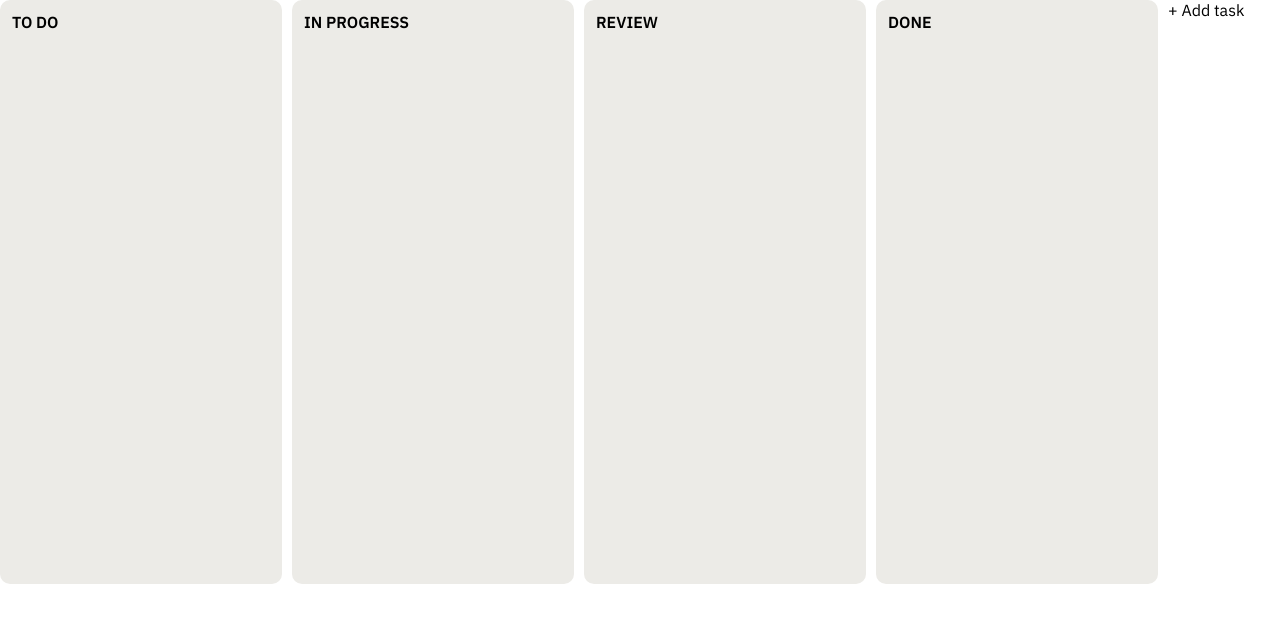
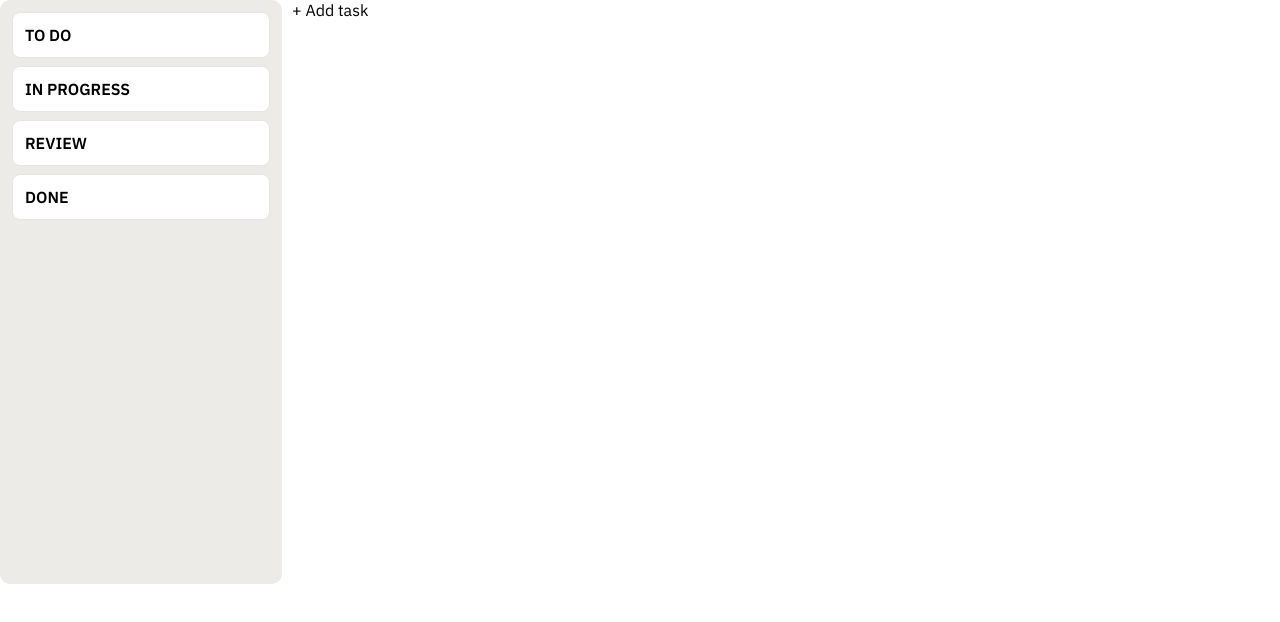
Before and after one commit to makzylinski/TaskFlow, an Angular app in the folder task-flow-frontend/: page / in a window 1280 px wide. Shown: the top 622 px of the page. Built offline with nearby package versions, Linux system fonts and the light colour scheme.

Commit message:
drag and drop

```diff
--- a/task-flow-frontend/src/app/components/column/column.html
+++ b/task-flow-frontend/src/app/components/column/column.html
@@ -1,8 +1,10 @@
 <div class="column">
-  @for (column of columns; track $index) {
-    <div class="column__wrapper">
-      <div class="column__name">{{ column.name.toUpperCase() }}</div>
-    </div>
-  }
+  <div cdkDropList class="example-list" (cdkDropListDropped)="drop($event)">
+    @for (column of columns; track column.id) {
+      <div class="column__wrapper" cdkDrag>
+        <div class="column__name">{{ column.name.toUpperCase() }}</div>
+      </div>
+    }
+  </div>
   <div class="column__footer">+ Add task</div>
 </div>
--- a/task-flow-frontend/src/app/components/column/column.scss
+++ b/task-flow-frontend/src/app/components/column/column.scss
@@ -4,14 +4,35 @@
   gap: 10px;
 
   &__wrapper {
-    min-height: 70vh;
-    background: #ecebe7;
-    width: 258px;
-    border-radius: 10px;
+    background: #fff;
+    border: 1px solid #e7e5e1;
+    border-radius: 8px;
     padding: 12px;
+    margin-bottom: 8px;
+    cursor: grab;
   }
 
   &__name {
     font-weight: 700;
   }
 }
+
+.example-list {
+  min-height: 70vh;
+  width: 258px;
+  background: #ecebe7;
+  border-radius: 10px;
+  padding: 12px;
+}
+
+.cdk-drag-preview {
+  box-shadow: 0 4px 12px rgba(0, 0, 0, 0.2);
+}
+
+.cdk-drag-placeholder {
+  opacity: 0.3;
+}
+
+.cdk-drop-list-dragging .column__wrapper:not(.cdk-drag-placeholder) {
+  transition: transform 250ms ease;
+}
--- a/task-flow-frontend/src/app/components/column/column.ts
+++ b/task-flow-frontend/src/app/components/column/column.ts
@@ -1,8 +1,9 @@
+import { CdkDragDrop, DragDropModule, moveItemInArray } from '@angular/cdk/drag-drop';
 import { Component, inject, OnInit } from '@angular/core';
 import { ColumnService } from '../../services/column-service';
 
 @Component({
-  imports: [],
+  imports: [DragDropModule],
   selector: 'app-column',
   styleUrl: './column.scss',
   templateUrl: './column.html',
@@ -15,4 +16,8 @@ export class Column implements OnInit {
   ngOnInit(): void {
     this.columns = this.columnService.getColumns();
   }
+
+  drop(event: CdkDragDrop<{ id: number; name: string }[]>) {
+    moveItemInArray(this.columns, event.previousIndex, event.currentIndex);
+  }
 }
```
